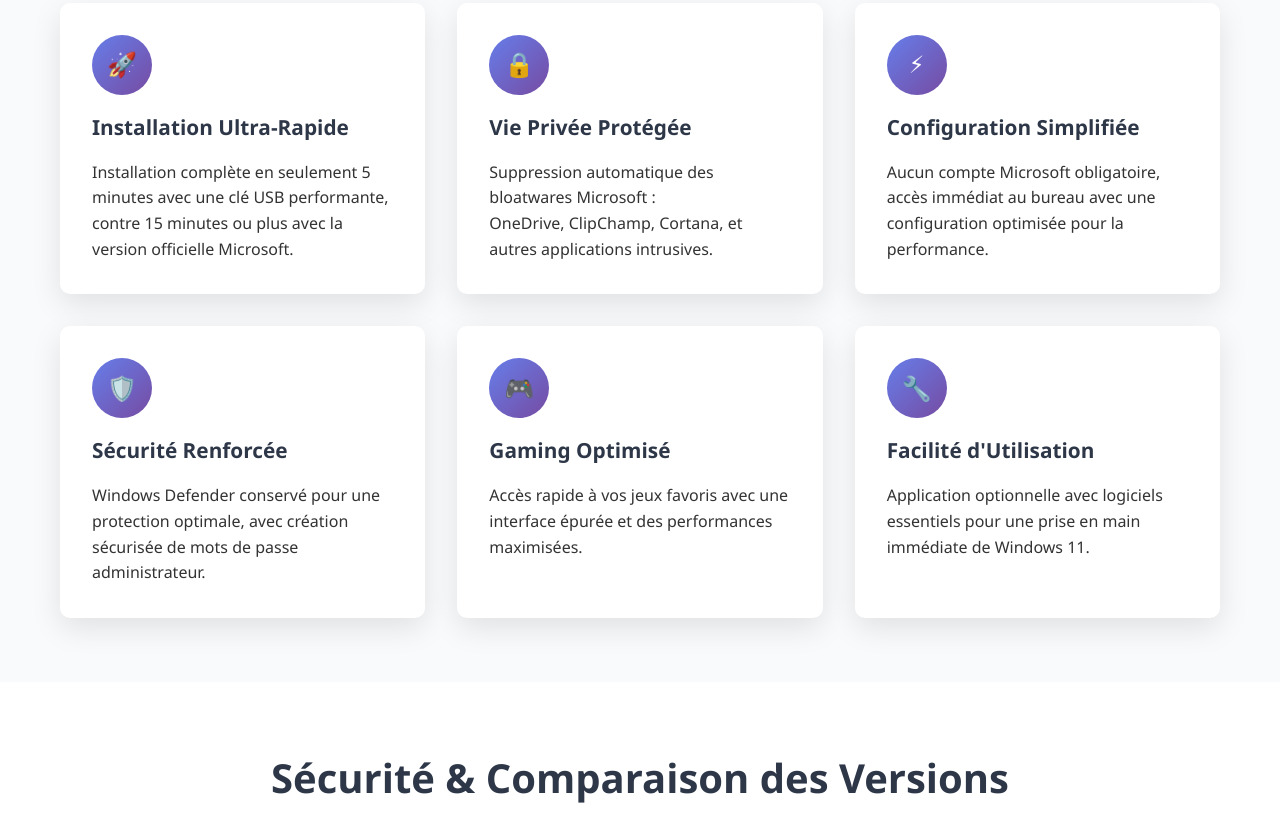
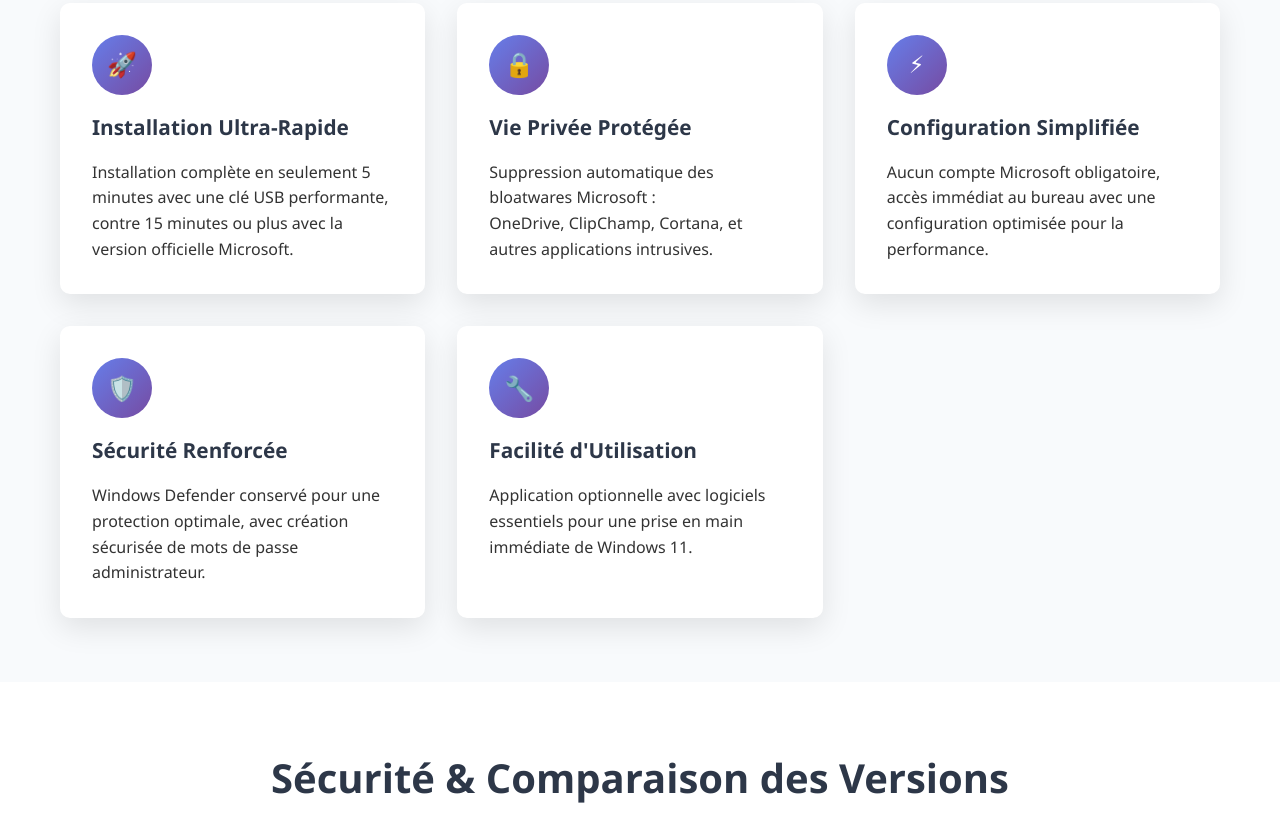
Before and after one commit to Reaper-Official/atlas-corporation, a plain HTML site: page custom-os/index.html in a window 1280 px wide. Shown: the part 537-1352 px from the top of the page. Drawn offline with Linux system fonts and the light colour scheme.

Commit message:
dfsddsfsdf

```diff
--- a/custom-os/index.html
+++ b/custom-os/index.html
@@ -299,11 +299,6 @@
                         <p>Windows Defender conservé pour une protection optimale, avec création sécurisée de mots de passe administrateur.</p>
                     </div>
                     <div class="feature-card">
-                        <div class="feature-icon">🎮</div>
-                        <h3>Gaming Optimisé</h3>
-                        <p>Accès rapide à vos jeux favoris avec une interface épurée et des performances maximisées.</p>
-                    </div>
-                    <div class="feature-card">
                         <div class="feature-icon">🔧</div>
                         <h3>Facilité d'Utilisation</h3>
                         <p>Application optionnelle avec logiciels essentiels pour une prise en main immédiate de Windows 11.</p>
```
